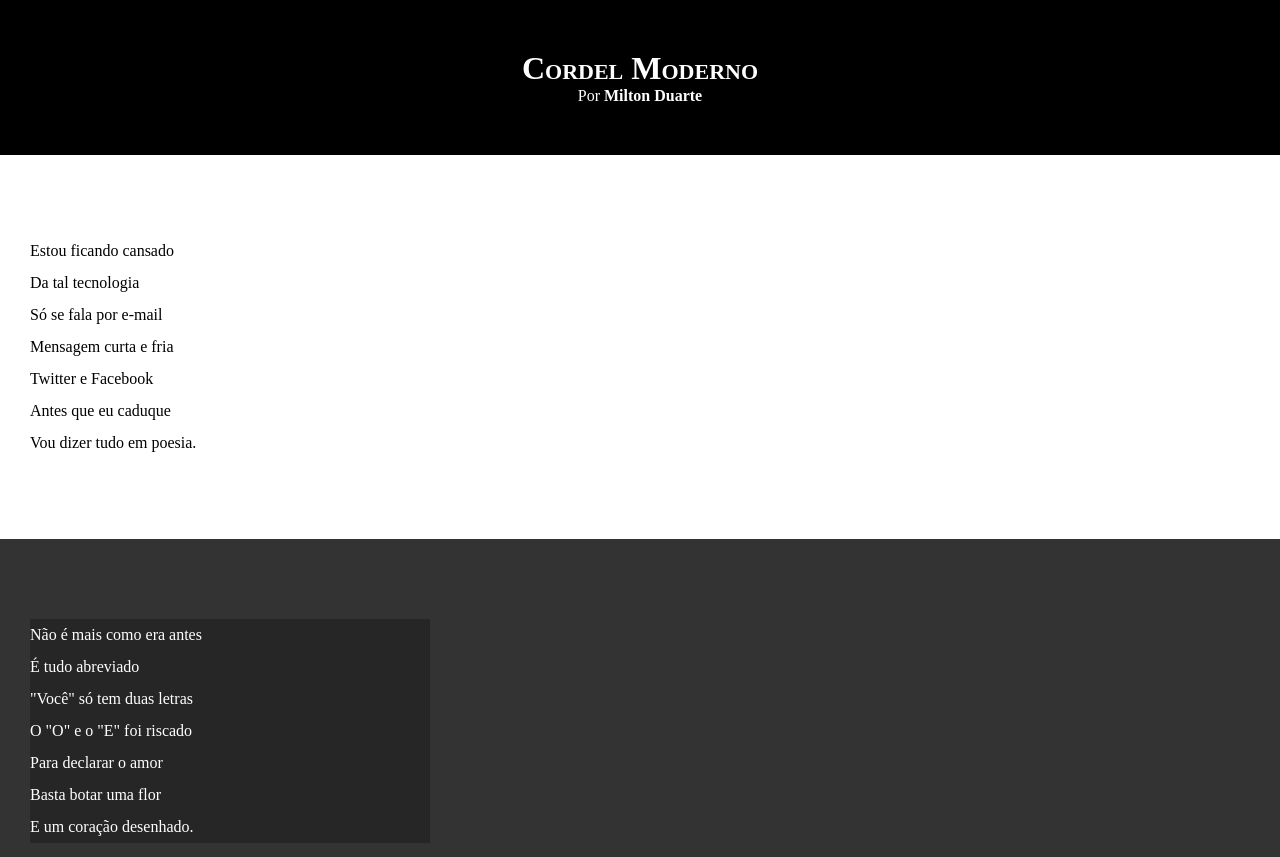
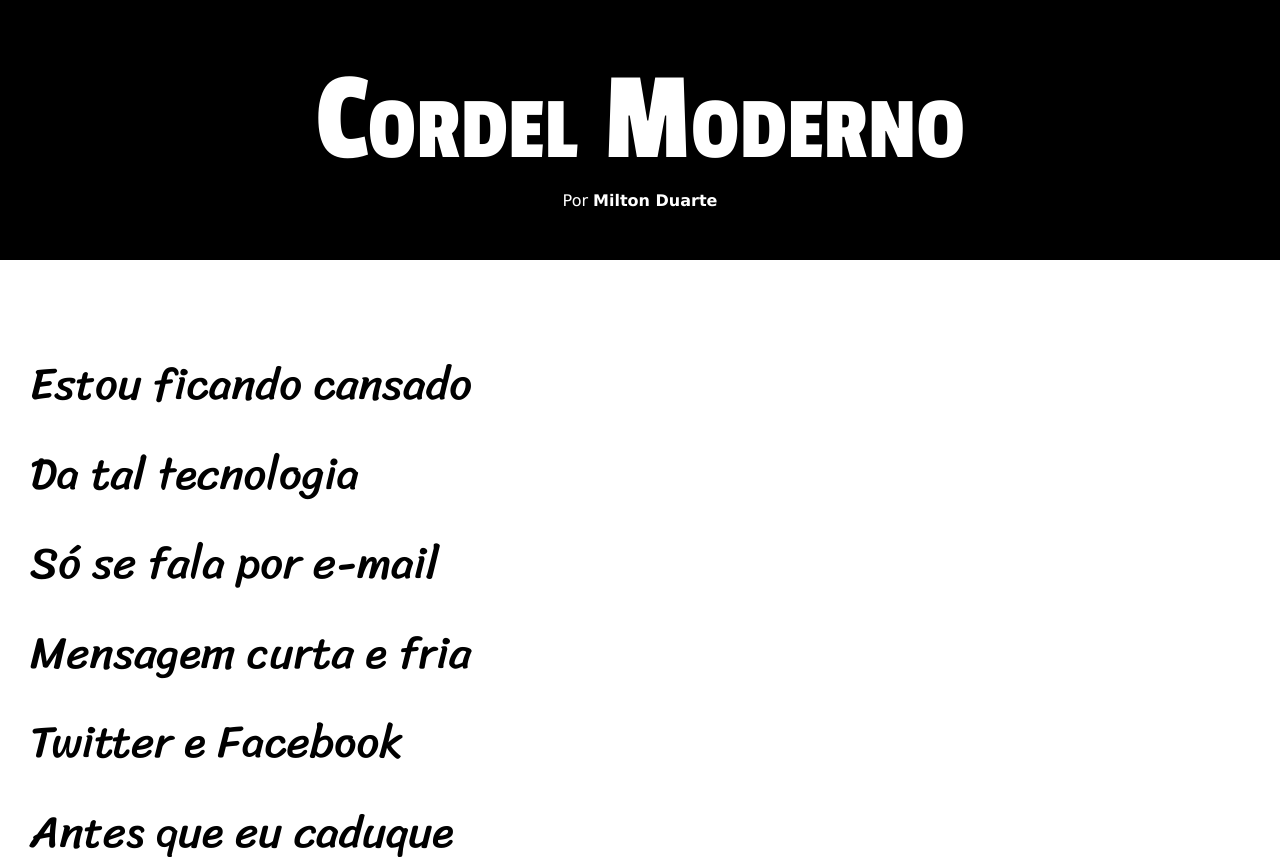
Before and after one commit to Kawa-Max/html-css, a plain HTML site: page exercicios/modulo 3/projetocordel/index.html in a window 1280 px wide. Shown: the top 857 px of the page. Drawn offline with Linux system fonts and the light colour scheme.

Commit message:
update style

```diff
--- a/exercicios/modulo 3/projetocordel/estilo/style.css
+++ b/exercicios/modulo 3/projetocordel/estilo/style.css
@@ -1,4 +1,15 @@
 @charset "UTF-8";
+
+@import url('https://fonts.googleapis.com/css2?family=Passion+One&family=Sriracha&display=swap');
+
+
+@import url('https://fonts.googleapis.com/css2?family=Sriracha&display=swap');
+
+:root{
+    --fonte1: Verdana, Tahoma, sans-serif;
+    --fonte2: 'Passion One', cursive;
+    --fonte3: 'Sriracha', cursive;
+}
 
 *{
     margin: 0px;
@@ -8,6 +19,7 @@
 html, body {
     min-height: 100vh;
     background-color: darkgray;
+    font-family: var(--fonte1);
 }
 
 header{
@@ -19,6 +31,9 @@ header{
 header > h1{
     padding-top: 50px;
     font-variant: small-caps;
+    font-weight: 100;
+    font-family: var(--fonte2);
+    font-size: 10vw;
 }
 
 header > p{
@@ -41,6 +56,8 @@ section {
     padding-bottom: 10vh;
     line-height: 2em;
     padding-left: 30px;
+    font-family: var(--fonte3);
+    font-size: 3.5vw;
 }
 
 section.normal{
@@ -54,7 +71,8 @@ section.imagem{
 }
 
 section.imagem > p{
-    width: 400px;
+    display: inline-block;
+    padding: 5px;
     background-color: rgb(0, 0, 0, 0.253);
 }
 
```
